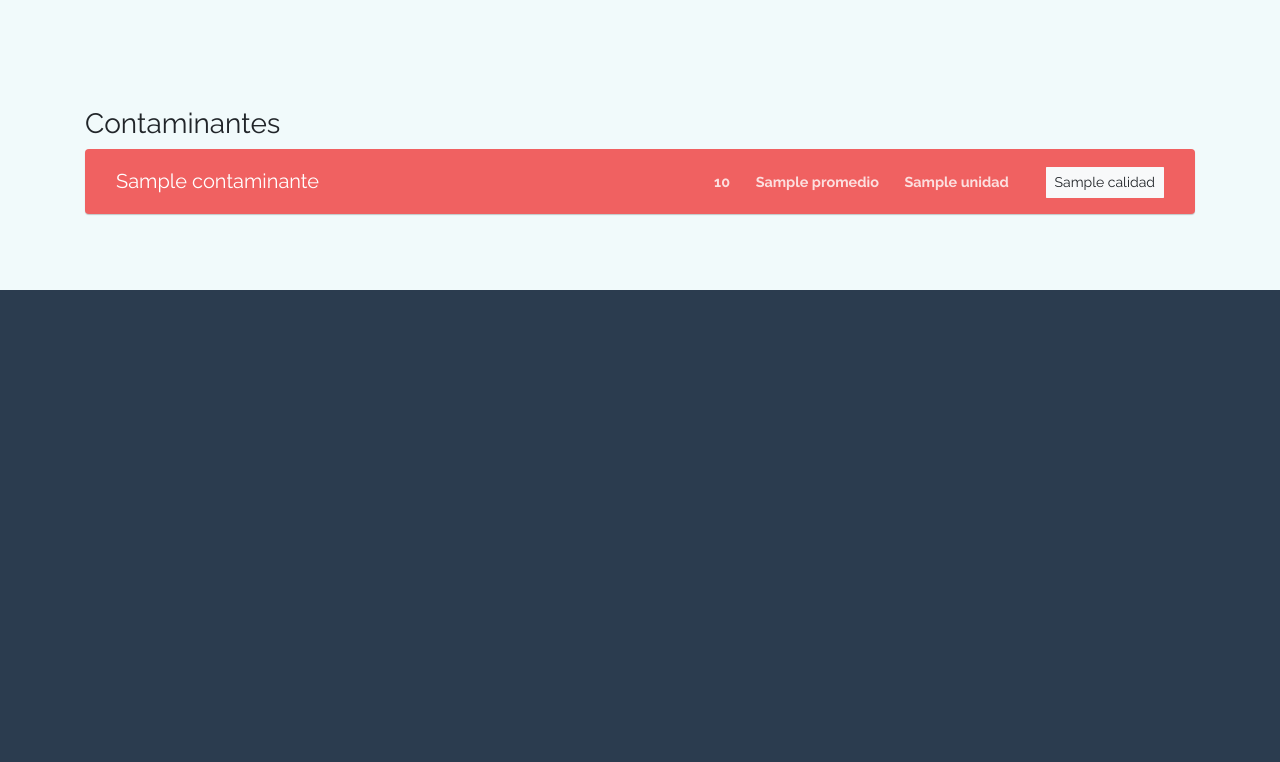
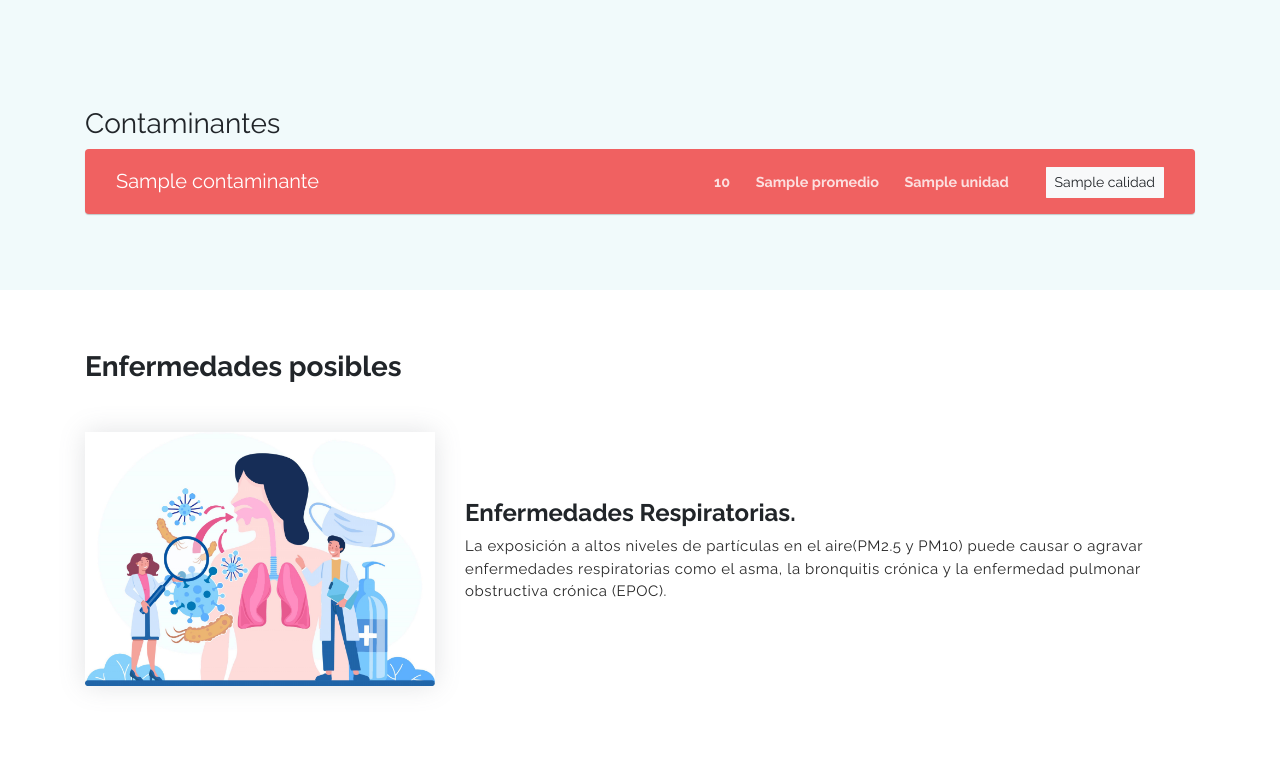
Before and after one commit to LuisArroyo17/Mate_Discreta, a Flask app: template templates/index.html in a window 1280 px wide. Shown: the part 801-1563 px from the top of the page. Before the commit the page ends 1091 px from the top, so only its background shows below. Run offline with Flask 3, Linux system fonts and the light colour scheme; the template is opened without the code that fills it: most values are stand-ins (such as "Sample title", 1, 10 or a date in 2020); parts of the project's set-up code (start-up, migrations or seed data) failed here and were passed over; some libraries are stand-ins or nearby versions.

Commit message:
On branch main  Your branch is ahead of 'origin/main' by 1 commit.    (use "git push" to publish your local commits)  Changes to be committed: 	new file:   static/imgs/EnfRes.jpg 	modified:   templates/index.html

```diff
--- a/templates/index.html
+++ b/templates/index.html
@@ -93,6 +93,27 @@
         </nav>
         {% endfor %}
     </section>
+    <section class="section" id="blog">
+        <div class="container mb-3">
+            <h3 class="section-title mb-5">Enfermedades posibles</h3>
+            {% for contaminante in Contaminantes %}
+            {% set Unidad_index = loop.index0 % Unidad|length %}
+            {% set Promedio_index = loop.index0 % Promedio|length %}
+            {% set Ultimo_Valor_index = loop.index0 % Ultimo_Valor|length %}
+            {% set Calidad_index = loop.index0 % Calidad|length %}
+            <div class="blog-wrapper">
+                <div class="img-wrapper">
+                    <img src="static\imgs\EnfRes.jpg" alt="Download free bootstrap 4 landing page, free boootstrap 4 templates, Download free bootstrap 4.1 landing page, free boootstrap 4.1.1 templates, ollie Landing page">
+                </div>
+                <div class="txt-wrapper">
+                    <h4 class="blog-title">Enfermedades Respiratorias.</h4>
+                    <p>La exposición a altos niveles de partículas en el aire(PM2.5 y PM10) puede causar o agravar enfermedades respiratorias como el asma, la bronquitis crónica y la enfermedad pulmonar obstructiva crónica (EPOC).</p>
+                </div>
+            </div>
+            {% endfor %}
+        </div>
+    </section>
+
 	<!-- core  -->
     <script src="static/vendors/jquery/jquery-3.4.1.js"></script>
     <script src="static/vendors/bootstrap/bootstrap.bundle.js"></script>
```
Also changed, not shown: static/imgs/EnfRes.jpg (added).
